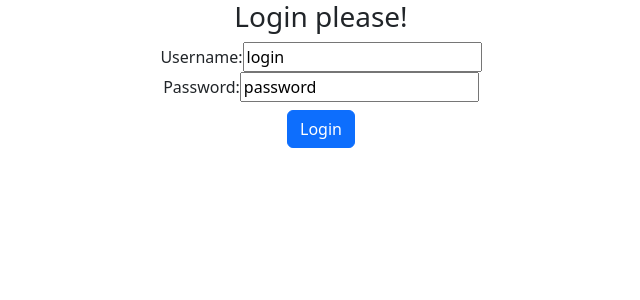
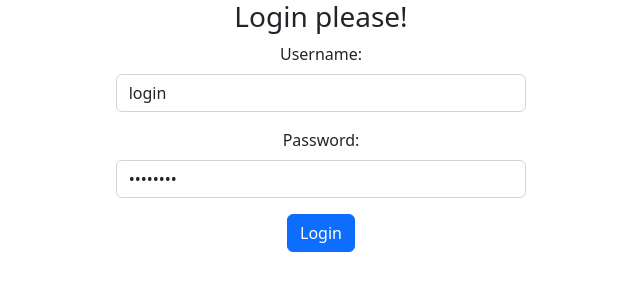
Before and after one commit to Marcin1990x/triathlon-training-management-ui, a React (Create React App) app: page / in a window 1280 px wide. Shown: the top 300 px of the page, without its empty margins (319-959 px from the left). Built offline with nearby package versions, Linux system fonts and the light colour scheme.

Commit message:
Fixed login. Styled login form.

```diff
--- a/src/components/LoginComponent.jsx
+++ b/src/components/LoginComponent.jsx
@@ -17,11 +17,12 @@ export default function LoginComponent() {
         setPassword(event.target.value)
     }
     async function handleSubmit() {
-        if(await authContext.login(username, password)) { // need to click twice - fix
-            if(authContext.isAthlete) {
+        const response = await authContext.login(username, password)
+
+        if(response != 'login failed'){
+            if(response == 'athlete'){
                 navigate('/athlete')
-            }
-            if(authContext.isCoach) {
+            } else {
                 navigate('/coach')
             }
         }
@@ -30,17 +31,25 @@ export default function LoginComponent() {
         <div className="LoginComponent">
            <h3>Login please!</h3>
 
-           <div className="loginForm">
-                <div>
-                    <label>Username:</label>
-                    <input type = "text" name = "username" value = {username} onChange = {handleUsernameChange} />
-                </div>
-                <div>
-                    <label>Password:</label>
-                    <input type = "text" name = "password" value = {password} onChange = {handlePasswordChange} />
-                </div>
+           <div className="row">
+            <div className="col"></div>
+            <div className="col">
+            <div className="loginForm">
+                    <div className="mb-3">
+                        <label className = "form-label">Username:</label>
+                        <input type = "text" name = "username" className = "form-control" value = {username}
+                            onChange = {handleUsernameChange} required/>
+                    </div>
+                    <div className="mb-3">
+                        <label className="form-label">Password:</label>
+                        <input type = "password" name = "password" className="form-control" value = {password}
+                            onChange = {handlePasswordChange} required/>
+                    </div>
+                    <button className = "btn btn-primary" onClick = {handleSubmit}>Login</button>
+            </div>
+            </div>
+            <div className="col"></div>
            </div>
-           <button className = "btn btn-primary m-2" onClick = {handleSubmit}>Login</button>
         </div>
     )
 }
--- a/src/components/athleteComponent/AthleteComponent.jsx
+++ b/src/components/athleteComponent/AthleteComponent.jsx
@@ -54,8 +54,7 @@ export default function AthleteComponent() {
     function isAccessTokenNotExpired() {
         var currentTime = moment()
         var givenTime = moment(authContext.stravaAccessExpiresAt * 1000)
-        if(givenTime.isBefore(currentTime)) {
-            console.log(authContext.stravaAccessExpiresAt)
+        if(authContext.stravaAccessExpiresAt != null && givenTime.isBefore(currentTime)) {
             return true
         }
         return false
--- a/src/components/athleteComponent/TrainingView.js
+++ b/src/components/athleteComponent/TrainingView.js
@@ -1,4 +1,4 @@
-import { useEffect, useState } from "react"
+import { useState } from "react"
 import FeelingBox from "./FeelingBox"
 
 const TrainingView = (props) => {
@@ -6,7 +6,7 @@ const TrainingView = (props) => {
     const training = props.training
 
     const [feelingsBoxVisible, setFeelingsBoxVisible] = useState(false)
-    function handleAddFeelings(id) {
+    function handleAddFeelings() {
         if(feelingsBoxVisible){
             setFeelingsBoxVisible(false)
         } else setFeelingsBoxVisible(true)
--- a/src/components/security/AuthContext.js
+++ b/src/components/security/AuthContext.js
@@ -44,15 +44,19 @@ export default function AuthProvider({children}) {
                             return config
                         }
                     )
-                return true
+                if(response.data.athlete) {
+                    return 'athlete'
+                } else if(response.data.coach) {
+                    return 'coach'
+                }
             } else {
                 logout()
-                return false
+                return 'login failed'
             }
 
         } catch (error) {
             logout()
-            return false
+            return 'login failed'
         }
     }
 
@@ -79,7 +83,6 @@ export default function AuthProvider({children}) {
                 return false
             })
     }
-
     return (
         <AuthContext.Provider value = {{login, token, isAuthenticated, userId, athleteId, isAthlete, coachId, isCoach,
                                 hasRefreshToken, stravaAccessExpiresAt, refreshAccessToken}}>
```
